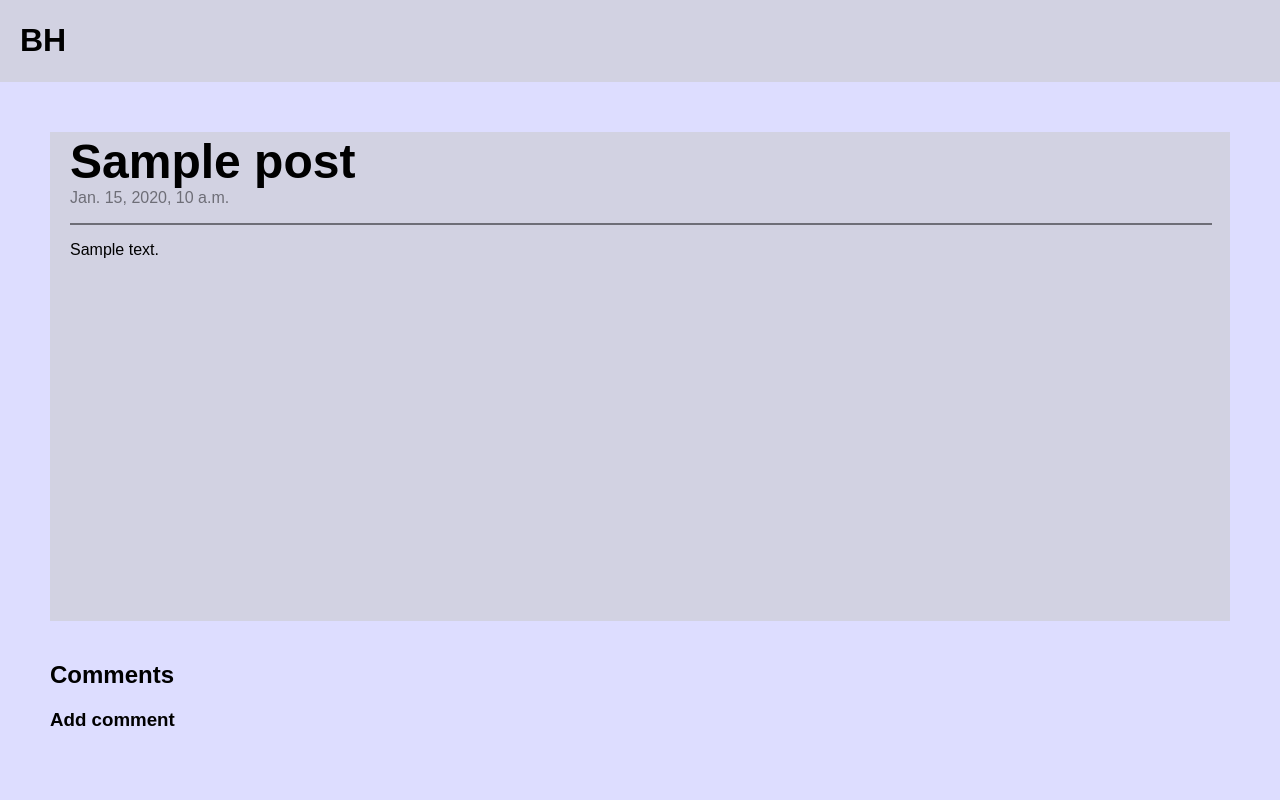
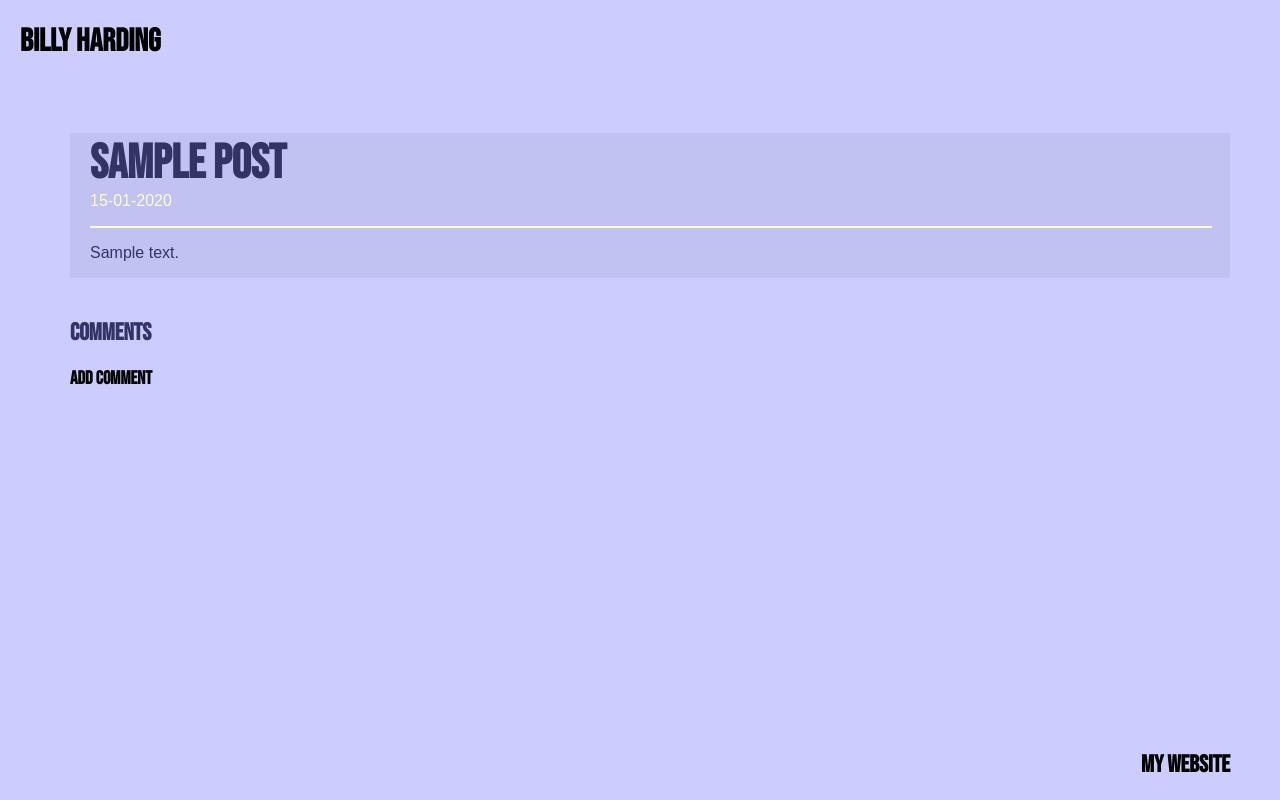
Before and after one commit to btharding/Blog, a Django app: template blog/templates/blog/post_detail.html in a window 1280 px wide. Run offline with Django 3.2, Linux system fonts and the light colour scheme; the template is opened without the code that fills it: most values are stand-ins (such as "Sample title", 1, 10 or a date in 2020); some libraries are stand-ins or nearby versions.

Commit message:
Updated Style

```diff
--- a/blog/models.py
+++ b/blog/models.py
@@ -12,6 +12,10 @@ class Post(models.Model):
 
     def publish(self):
         self.published_date = timezone.now()
+        self.save()
+
+    def unpublish(self):
+        self.published_date = None
         self.save()
 
     def __str__(self):
--- a/blog/static/css/blog.css
+++ b/blog/static/css/blog.css
@@ -1,19 +1,36 @@
+@font-face {
+    font-family: 'bebas';
+    src: local("Bebas"), url('../fonts/BebasNeue-Regular.ttf') format("truetype");
+}
+
+:root{
+  --main-text-color: #336;
+  --highlight-color: #000;
+  --bg-color-1: #ccf;
+  --bg-color-2: #c2c2f2;
+  --accent-color: #fffdd0;
+}
+
 html, body{
   width: 100%;
   min-height: 100%;
   margin: 0;
-  color: black;
-  font-family: "arial";
+  color: var(--main-text-color);
+  font-family: "bebas", arial !important;
 }
+body p{
+  font-family: arial !important;
+}
+
 div{
   box-sizing: border-box;
 }
 a{
   text-decoration: none !important;
-  color: black !important;
+  color: var(--main-text-color) !important;
 }
 a:hover{
-  color: #555 !important;
+  color: var(--bg-color-2) !important;
 }
 
 ul.horizontal-list{
@@ -34,15 +51,22 @@ ul.horizontal-list li{
   display: flex;
   flex-direction: column;
   align-items: baseline;
-  background-color: #ddf;
+  background-color: var(--bg-color-1);
+  color: var(--main-text-color);
 }
 
 .header{
   width: 100%;
-  background-color: #d2d2e2;
+  background-color: rgba(0,0,0,0);
   padding-left: 20px;
   padding-top: 1px;
   padding-bottom: 1px;
+}
+.header a{
+  color: var(--highlight-color) !important;
+}
+.header a:hover{
+  color: var(--main-text-color) !important;
 }
 
 .header ul li.admin{
@@ -64,9 +88,17 @@ ul.horizontal-list li{
 .post{
   flex-grow: 1;
   margin-bottom: 20px;
-  background-color: #d2d2e2;
+  background-color: var(--bg-color-2);
   padding-left: 20px;
   padding-right: 20px;
+  color: var(--main-text-color);
+}
+
+.post a{
+  color: var(--main-text-color) !important;
+}
+.post a:hover{
+  color: var(--accent-color) !important;
 }
 
 .post ul li.admin{
@@ -81,7 +113,7 @@ h1.title{
 
 p.date{
   margin-top: 0;
-  color: #6e6e77;
+  color: var(--accent-color);
 }
 
 h3.author{
@@ -89,13 +121,28 @@ h3.author{
   margin-top: 2px;
 }
 
-.post hr{
+hr{
   width: 100%;
-  border: 1px solid #6e6e77;
+  border: 1px solid var(--accent-color) !important;
+}
+
+.comments h2{
+    color: var(--main-text-color);
+}
+
+.comments h3 a{
+  color: var(--highlight-color) !important;
+}
+.comments h3 a:hover{
+  color: var(--main-text-color) !important;
 }
 
 .comment{
+  padding: 5px;
   padding-left: 15px;
+  background-color: var(--bg-color-2);
+  border-radius: 5px;
+  margin-bottom: 10px;
 }
 
 .comment ul li.admin{
@@ -110,3 +157,10 @@ h3.author{
 .comment.unapproved p.date{
   color: red;
 }
+
+.footer{
+  height: 50px;
+  position: fixed;
+  bottom: 20px;
+  right: 50px;
+}
--- a/blog/templates/blog/base.html
+++ b/blog/templates/blog/base.html
@@ -13,7 +13,7 @@
     <div class = "container">
       <div class = "header">
         <ul class = "horizontal-list">
-          <li><h1><a class = "confirm" href = "{%url 'post_list'%}">BH</a></h1></li>
+          <li><h1><a class = "confirm" href = "{%url 'post_list'%}">Billy Harding</a></h1></li>
           {% if user.is_authenticated %}
             <li class = "admin"><h2>
               <a href = "{% url 'logout' %}">
@@ -38,9 +38,11 @@
             </h2></li>
           {% endif %}
         </ul>
-      </div>
         {%block content%}
         {%endblock%}
+        <div class = "footer">
+          <h2><a href = "https://btharding.github.io/btharding/" target="_blank">My Website</a></h2>
+      </div>
     </div>
   </body>
 </html>
--- a/blog/templates/blog/post_detail.html
+++ b/blog/templates/blog/post_detail.html
@@ -15,21 +15,21 @@
             </li>
             <li class = "admin">
               <h3 class = "title">
-                <a href = "{% url 'post_delete' pk=post.pk%}">
-                  <span style = "margin-right: 20px;"class="glyphicon glyphicon-trash"></span>
+                <a href = "{% url 'post_unpublish' pk=post.pk%}">
+                  <span style = "margin-right:20px;" class="glyphicon glyphicon-download"></span>
                 </a>
               </h3>
             </li>
           {% endif %}
         </ul>
-        <p class = "date">{{post.published_date}}</p>
+        <p class = "date">{{post.published_date|date:'d-m-Y'}}</p>
         <hr>
         <p class = "content">{{post.text|linebreaksbr}}</p>
       </div>
 
       <div class = "comments">
         <h2>Comments</h2>
-        <a href="{% url 'add_comment_to_post' pk=post.pk %}"><h3>Add comment</h3></a>
+        <h3><a href="{% url 'add_comment_to_post' pk=post.pk %}">Add comment</a></h3>
         {% for comment in post.comments.all %}
           {%if user.is_authenticated or comment.approved_comment %}
             <div class = "comment {%if not comment.approved_comment%}unapproved{%endif%}">
@@ -57,6 +57,7 @@
                   {%endif%}
                 </ul>
               <p class = "date">{{comment.created_date}}</p>
+              <hr>
               <p class = "content">{{comment.text|linebreaksbr}}</p>
             </div>
           {%endif%}
--- a/blog/templates/blog/post_draft_list.html
+++ b/blog/templates/blog/post_draft_list.html
@@ -31,6 +31,8 @@
       <hr>
       <p class = "content">{{post.text|linebreaksbr}}</p>
     </div>
+    {%empty%}
+      <h1>No Drafts</h1>
     {% endfor %}
   </div>
 {% endblock %}
--- a/blog/templates/blog/post_list.html
+++ b/blog/templates/blog/post_list.html
@@ -6,8 +6,10 @@
           <h1 class = "title"><a href="{% url 'post_detail' pk=post.pk %}">{{post.title}}</a></h1>
           <p class = "date">{{post.published_date|date:'d-m-Y'}}</p>
           <hr>
-          <p class = "content">{{post.text|truncatechars:500}}.......</p>
+          <p class = "content">{{post.text|truncatechars:500}}</p>
         </div>
+      {%empty%}
+        <h1>No posts yet</h1>
       {%endfor%}
   </div>
 {%endblock%}
--- a/blog/urls.py
+++ b/blog/urls.py
@@ -8,6 +8,7 @@ urlpatterns = [
     path('post/<int:pk>/edit/<int:draft>', views.post_edit, name = "post_edit"),
     path('drafts/', views.post_draft_list, name = "post_draft_list"),
     path('post/<pk>/publish', views.post_publish, name = "post_publish"),
+    path('post/<pk>/unpublish', views.post_unpublish, name = "post_unpublish"),
     path('post/<pk>/delete', views.post_delete, name = "post_delete"),
     path('post/<int:pk>/comment/', views.add_comment_to_post, name='add_comment_to_post'),
     path('comment/<int:pk>/approve', views.approve_comment, name='approve_comment'),
```
Also changed, not shown: blog/templates/404.html (added, +9 -0 lines), blog/templatetags/app_filters.py (added, +12 -0 lines), blog/views.py (+9 -0 lines), blog/static/fonts/BebasNeue-Regular.ttf (added), blog/templatetags/__init__.py (added).
